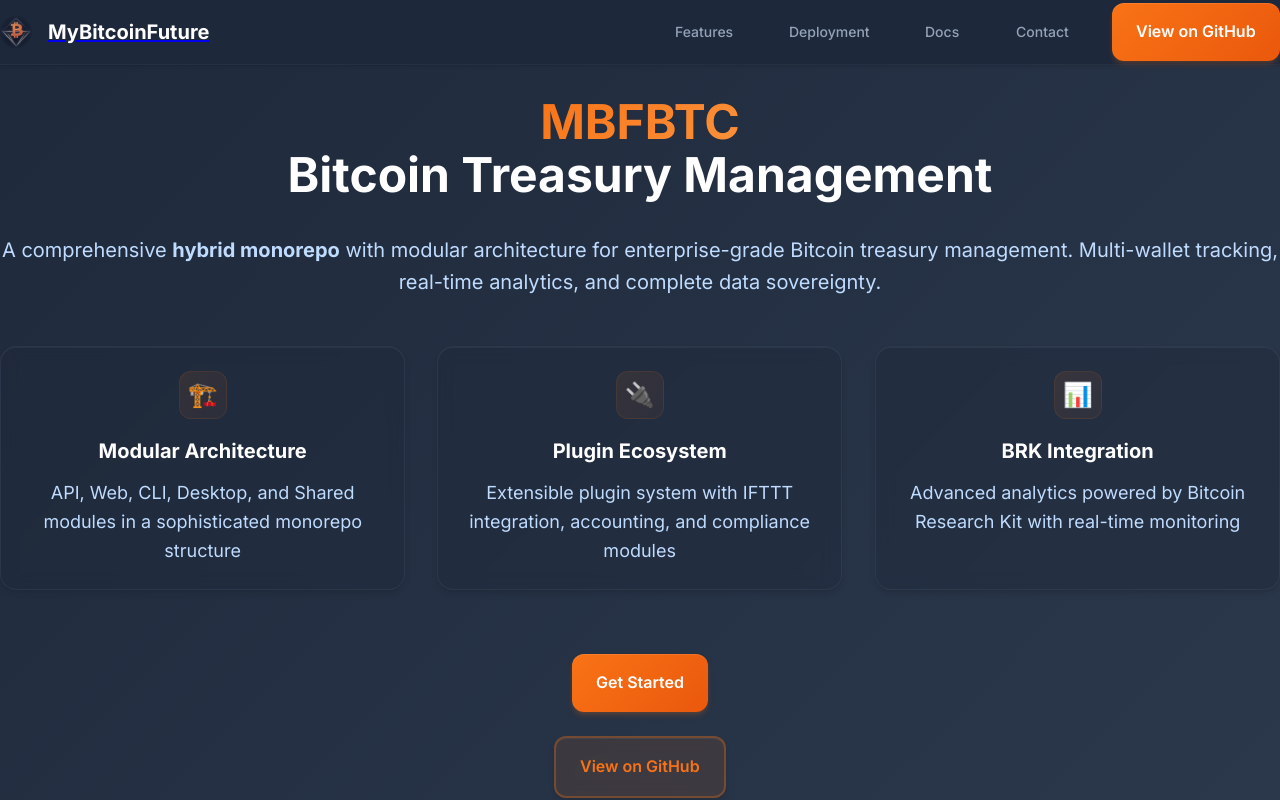
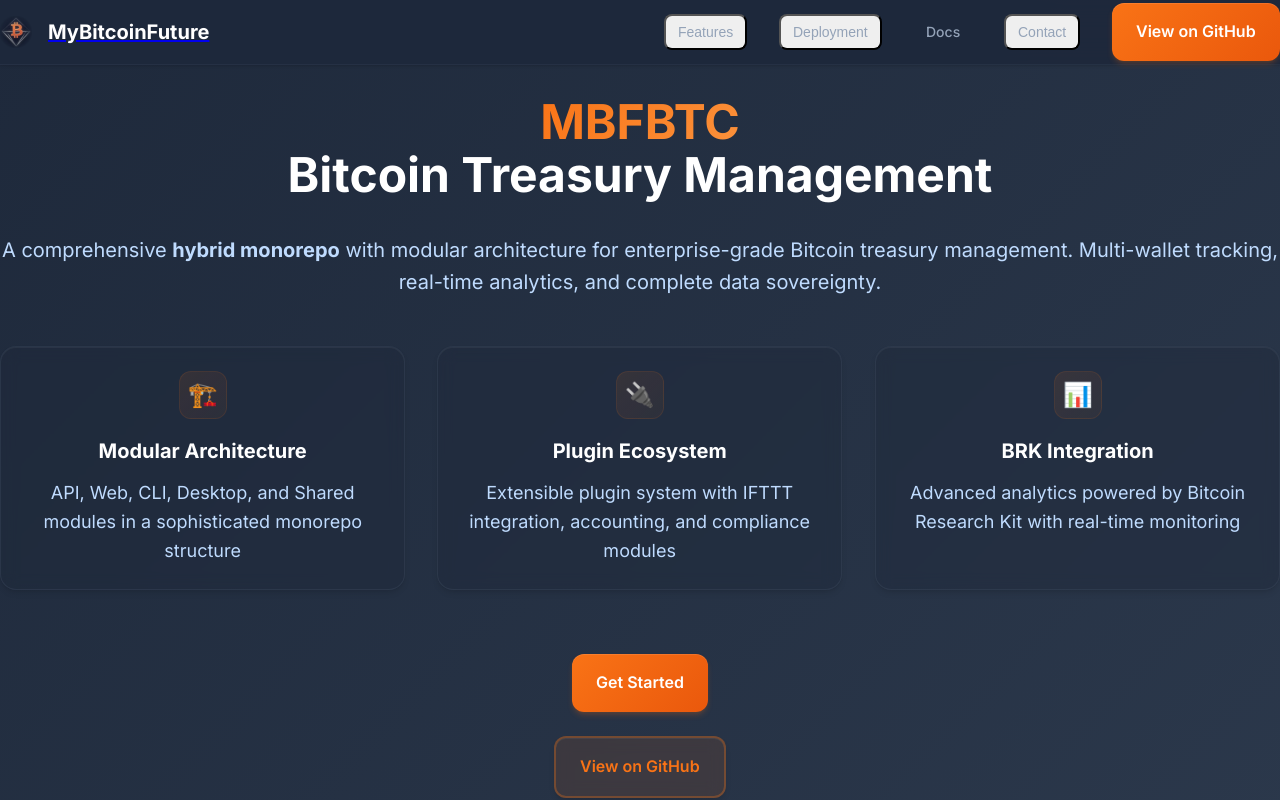
Before and after one commit to MyBitcoinFuture/website, a React (Vite) app: page / in a window 1280 px wide. Shown: the top 800 px of the page. Built offline with nearby package versions, Linux system fonts and the light colour scheme.

Commit message:
Fix deployment and navigation issues - remove index.html.backup step and fix anchor navigation from docs page

```diff
--- a/src/components/Header.jsx
+++ b/src/components/Header.jsx
@@ -1,9 +1,11 @@
 import { useState, useEffect } from 'react'
-import { Link } from 'react-router-dom'
+import { Link, useLocation, useNavigate } from 'react-router-dom'
 
 const Header = () => {
   const [isMenuOpen, setIsMenuOpen] = useState(false)
   const [isScrolled, setIsScrolled] = useState(false)
+  const location = useLocation()
+  const navigate = useNavigate()
 
   useEffect(() => {
     const handleScroll = () => {
@@ -14,11 +16,32 @@ const Header = () => {
     return () => window.removeEventListener('scroll', handleScroll)
   }, [])
 
+  const handleAnchorClick = (anchor) => {
+    if (location.pathname !== '/') {
+      // If not on home page, navigate to home first, then scroll to anchor
+      navigate('/')
+      // Wait for navigation to complete, then scroll
+      setTimeout(() => {
+        const element = document.querySelector(anchor)
+        if (element) {
+          element.scrollIntoView({ behavior: 'smooth' })
+        }
+      }, 100)
+    } else {
+      // If already on home page, just scroll to anchor
+      const element = document.querySelector(anchor)
+      if (element) {
+        element.scrollIntoView({ behavior: 'smooth' })
+      }
+    }
+    setIsMenuOpen(false)
+  }
+
   const navigation = [
-    { name: 'Features', href: '#features', isExternal: false },
-    { name: 'Deployment', href: '#deployment', isExternal: false },
-    { name: 'Docs', href: '/docs', isExternal: false },
-    { name: 'Contact', href: '#contact', isExternal: false },
+    { name: 'Features', href: '#features', isAnchor: true },
+    { name: 'Deployment', href: '#deployment', isAnchor: true },
+    { name: 'Docs', href: '/docs', isAnchor: false },
+    { name: 'Contact', href: '#contact', isAnchor: true },
   ]
 
   return (
@@ -38,14 +61,14 @@ const Header = () => {
           {/* Desktop Navigation */}
           <nav className="hidden md:flex items-center gap-8">
             {navigation.map((item) => (
-              item.isExternal ? (
-                <a
+              item.isAnchor ? (
+                <button
                   key={item.name}
-                  href={item.href}
-                  className="nav-link"
+                  onClick={() => handleAnchorClick(item.href)}
+                  className="nav-link bg-transparent border-none cursor-pointer"
                 >
                   {item.name}
-                </a>
+                </button>
               ) : (
                 <Link
                   key={item.name}
@@ -57,7 +80,7 @@ const Header = () => {
               )
             ))}
             <a
-              href="https://github.com/MyBitcoinFuture"
+              href="https://github.com/MyBitcoinFuture/dashboard"
               target="_blank"
               rel="noopener noreferrer"
               className="btn-primary"
@@ -102,15 +125,14 @@ const Header = () => {
           <div className="mobile-menu" style={{ padding: '16px 0', borderTop: '1px solid #1e40af' }}>
             <div className="flex flex-col gap-4">
               {navigation.map((item) => (
-                item.isExternal ? (
-                  <a
+                item.isAnchor ? (
+                  <button
                     key={item.name}
-                    href={item.href}
-                    className="nav-link"
-                    onClick={() => setIsMenuOpen(false)}
+                    onClick={() => handleAnchorClick(item.href)}
+                    className="nav-link bg-transparent border-none cursor-pointer text-left"
                   >
                     {item.name}
-                  </a>
+                  </button>
                 ) : (
                   <Link
                     key={item.name}
@@ -123,7 +145,7 @@ const Header = () => {
                 )
               ))}
               <a
-                href="https://github.com/MyBitcoinFuture"
+                href="https://github.com/MyBitcoinFuture/dashboard"
                 target="_blank"
                 rel="noopener noreferrer"
                 className="btn-primary"
```
